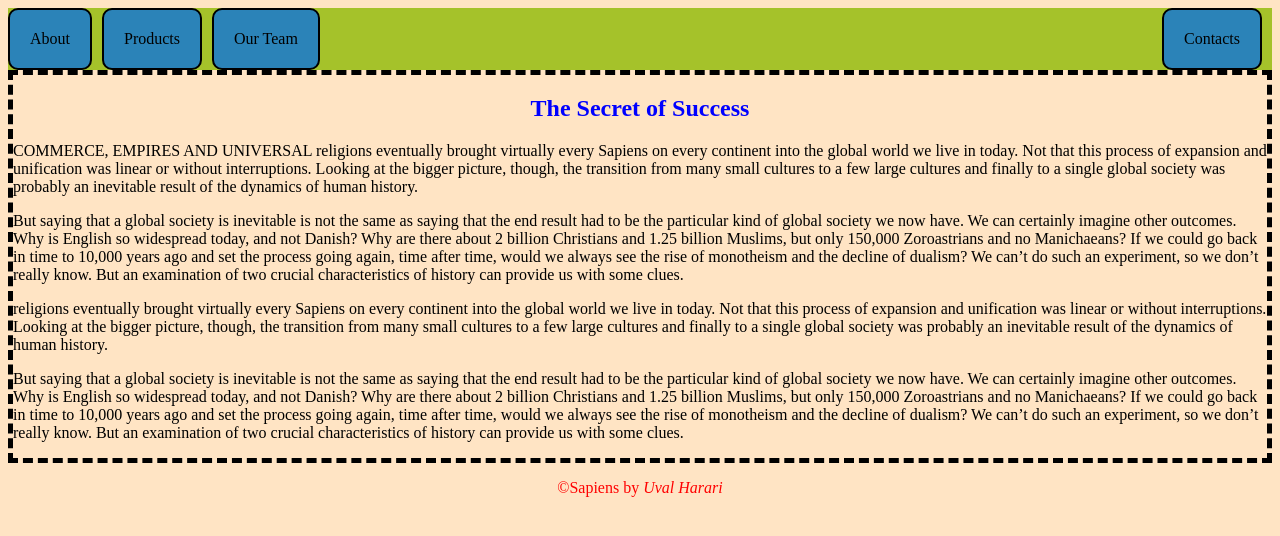
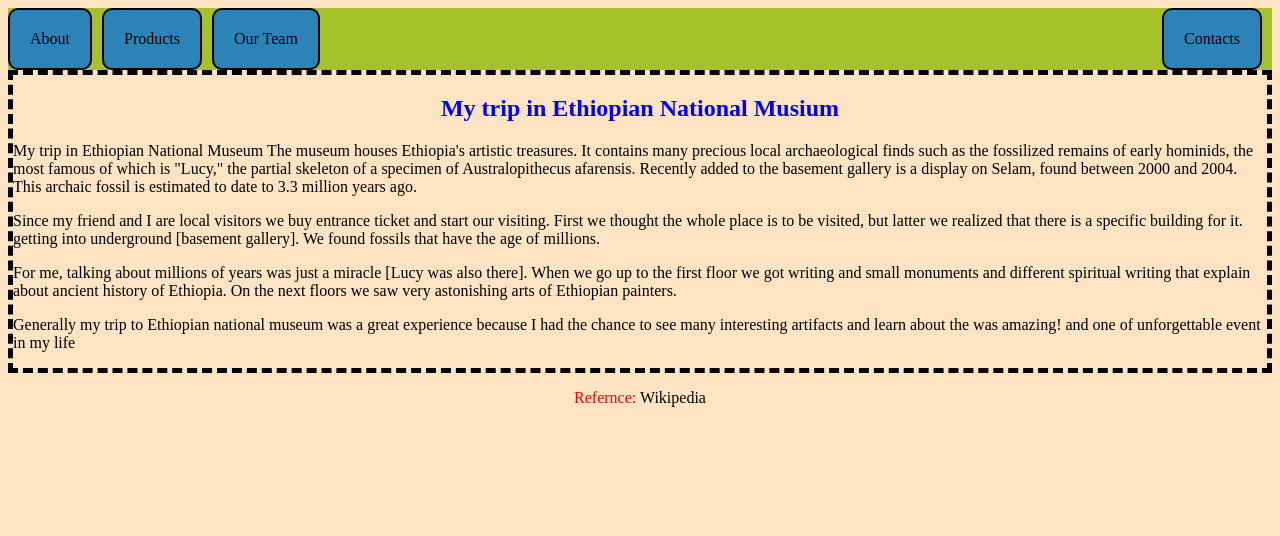
Before and after one commit to NKEthio/Trip, a plain HTML site: page index.html in a window 1280 px wide. Drawn offline with Linux system fonts and the light colour scheme.

Commit message:
Update index.html

```diff
--- a/index.html
+++ b/index.html
@@ -14,46 +14,19 @@
         <li class="push"><a href="#">Contacts</a></li>
     </nav>
     <section class="success">
-        <h1>The Secret of Success</h1>
-        <p> COMMERCE, EMPIRES AND UNIVERSAL religions eventually brought
-            virtually every Sapiens on every continent into the global world we live
-            in today. Not that this process of expansion and unification was linear or
-            without interruptions. Looking at the bigger picture, though, the
-            transition from many small cultures to a few large cultures and finally to
-            a single global society was probably an inevitable result of the dynamics
-            of human history.</p>
-        <p> But saying that a global society is inevitable is not the same as saying
-            that the end result had to be the particular kind of global society we now
-            have. We can certainly imagine other outcomes. Why is English so
-            widespread today, and not Danish? Why are there about 2 billion
-            Christians and 1.25 billion Muslims, but only 150,000 Zoroastrians and
-            no Manichaeans? If we could go back in time to 10,000 years ago and
-            set the process going again, time after time, would we always see the
-            rise of monotheism and the decline of dualism?
-            We can’t do such an experiment, so we don’t really know. But an
-            examination of two crucial characteristics of history can provide us with
-            some clues.</p>
-        <p> religions eventually brought
-            virtually every Sapiens on every continent into the global world we live
-            in today. Not that this process of expansion and unification was linear or
-            without interruptions. Looking at the bigger picture, though, the
-            transition from many small cultures to a few large cultures and finally to
-            a single global society was probably an inevitable result of the dynamics
-            of human history.</p>
-        <p> But saying that a global society is inevitable is not the same as saying
-            that the end result had to be the particular kind of global society we now
-            have. We can certainly imagine other outcomes. Why is English so
-            widespread today, and not Danish? Why are there about 2 billion
-            Christians and 1.25 billion Muslims, but only 150,000 Zoroastrians and
-            no Manichaeans? If we could go back in time to 10,000 years ago and
-            set the process going again, time after time, would we always see the
-            rise of monotheism and the decline of dualism?
-            We can’t do such an experiment, so we don’t really know. But an
-            examination of two crucial characteristics of history can provide us with
-            some clues.</p>
+        <h1>My trip in Ethiopian National Musium</h1>
+        <p>My trip in Ethiopian National Museum
+            The museum houses Ethiopia's artistic treasures. It contains many precious local archaeological finds such as the fossilized remains of early hominids, the most famous of which is "Lucy," the partial skeleton of a specimen of Australopithecus afarensis.
+            Recently added to the basement gallery is a display on Selam, found between 2000 and 2004. This archaic fossil is estimated to date to 3.3 million years ago.</p>
+
+        <p>Since my friend and I are local visitors we buy entrance ticket and start our visiting. First we thought the whole place is to be visited, but latter we realized that there is a specific building for it.
+            getting into underground [basement gallery]. We found fossils that have the age of millions.</p>
+        <p>For me, talking about millions of years was just a miracle [Lucy was also there]. When we go up to the first floor we got writing and small monuments and different spiritual writing that explain about ancient history of Ethiopia. On the next floors we saw very astonishing arts of Ethiopian painters.</p>
+
+        <p>Generally my trip to Ethiopian national museum was a great experience because I had the chance to see many interesting artifacts and learn about the was amazing! and one of unforgettable event in my life</p>
     </section>
     <footer class="foot">
-        <p>&copy;Sapiens by <i>Uval Harari</i></p>
+        <p>Refernce: <a href="https://en.wikipedia.org/wiki/National_Museum_of_Ethiopia">Wikipedia</a>
     </footer>
 
 </body>
```
